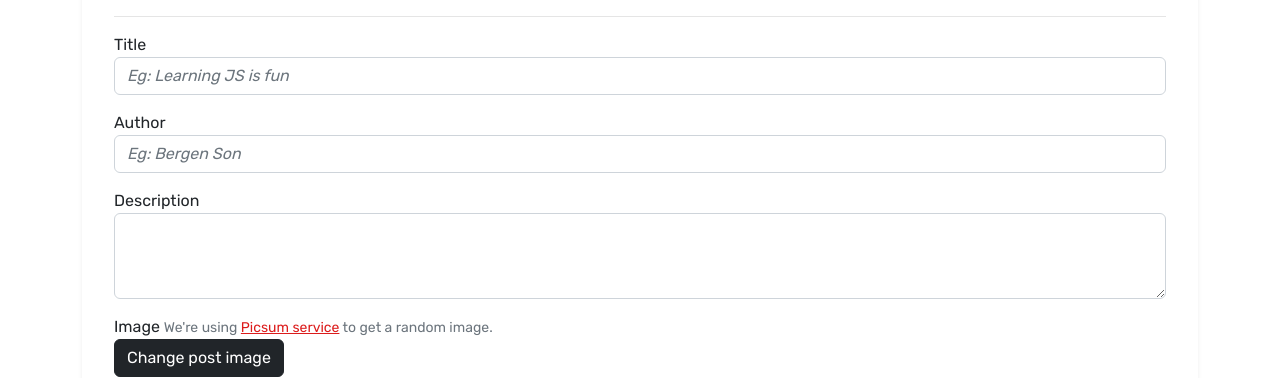
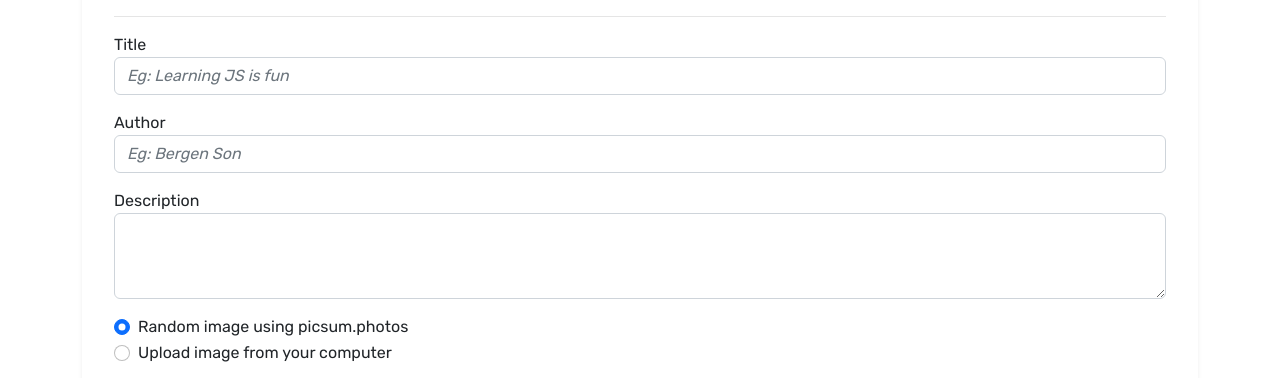
Before and after one commit to MinhSon8902/js-post-ui, a website built with Vite: page add-edit-post.html in a window 1280 px wide. Shown: the part 420-798 px from the top of the page. Built offline with nearby package versions, Linux system fonts and the light colour scheme.

Commit message:
Show / Hide contro radio option

```diff
--- a/add-edit-post.html
+++ b/add-edit-post.html
@@ -104,7 +104,36 @@
                 <textarea class="form-control" name="description" rows="3"></textarea>
               </div>
 
-              <div class="form-group mb-3">
+              <div class="mb-3">
+                <div class="form-check">
+                  <input
+                    class="form-check-input"
+                    type="radio"
+                    name="imageSource"
+                    id="imageSourcePicsum"
+                    checked
+                    value="picsum"
+                  />
+                  <label class="form-check-label" for="imageSourcePicsum">
+                    Random image using picsum.photos
+                  </label>
+                </div>
+
+                <div class="form-check">
+                  <input
+                    class="form-check-input"
+                    type="radio"
+                    name="imageSource"
+                    id="imageSourceUpload"
+                    value="upload"
+                  />
+                  <label class="form-check-label" for="imageSourceUpload">
+                    Upload image from your computer
+                  </label>
+                </div>
+              </div>
+
+              <div class="form-group mb-3" data-id="imageSource" data-image-source="picsum">
                 <label for="postChangeImage">Image</label>
                 <small id="passwordHelpBlock" class="form-text text-muted">
                   We&apos;re using
@@ -119,6 +148,11 @@
                   </button>
                 </div>
                 <div class="invalid-feedback"></div>
+              </div>
+
+              <div class="input-group mb-3" data-id="imageSource" data-image-source="upload" hidden>
+                <input name="image" type="file" class="form-control" id="uploadImage" />
+                <label class="input-group-text" for="uploadImage">Upload</label>
               </div>
 
               <div class="text-center">
--- a/js/utils/post-form.js
+++ b/js/utils/post-form.js
@@ -98,6 +98,20 @@ function initRandomImage(form) {
   })
 }
 
+function imageSourceControl(form, selectedValue) {
+  const controlList = form.querySelectorAll('[data-id="imageSource"]')
+  controlList.forEach((control) => {
+    control.hidden = control.dataset.imageSource !== selectedValue
+  })
+}
+
+function initRadioImageSource(form) {
+  const radioList = form.querySelectorAll('[name="imageSource"]')
+  radioList.forEach((radio) => {
+    radio.addEventListener('change', (event) => imageSourceControl(form, event.target.value))
+  })
+}
+
 export function initPostForm({ formId, defaultValues, onSubmit }) {
   const form = document.getElementById(formId)
   if (!form) return
@@ -106,6 +120,7 @@ export function initPostForm({ formId, defaultValues, onSubmit }) {
   setFormValues(form, defaultValues)
 
   initRandomImage(form)
+  initRadioImageSource(form, defaultValues)
 
   form.addEventListener('submit', async (event) => {
     event.preventDefault()
```
